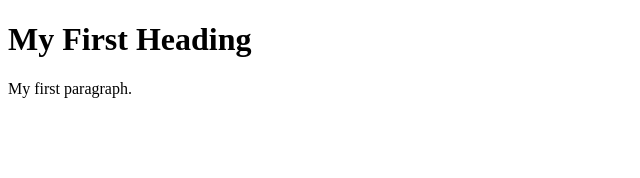
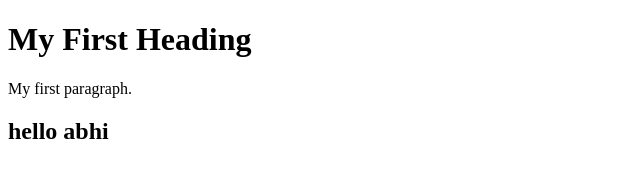
Before and after one commit to abhikanakavalli/GitTesting, a plain HTML site: page index.html in a window 1280 px wide. Shown: the whole page, without its empty margins (0-640 px from the left). Drawn offline with Linux system fonts and the light colour scheme.

Commit message:
new file changed

```diff
--- a/index.html
+++ b/index.html
@@ -4,6 +4,7 @@
 
 <h1>My First Heading</h1>
 <p>My first paragraph.</p>
+<h2>hello abhi</h2>
 
 </body>
 </html>
```
